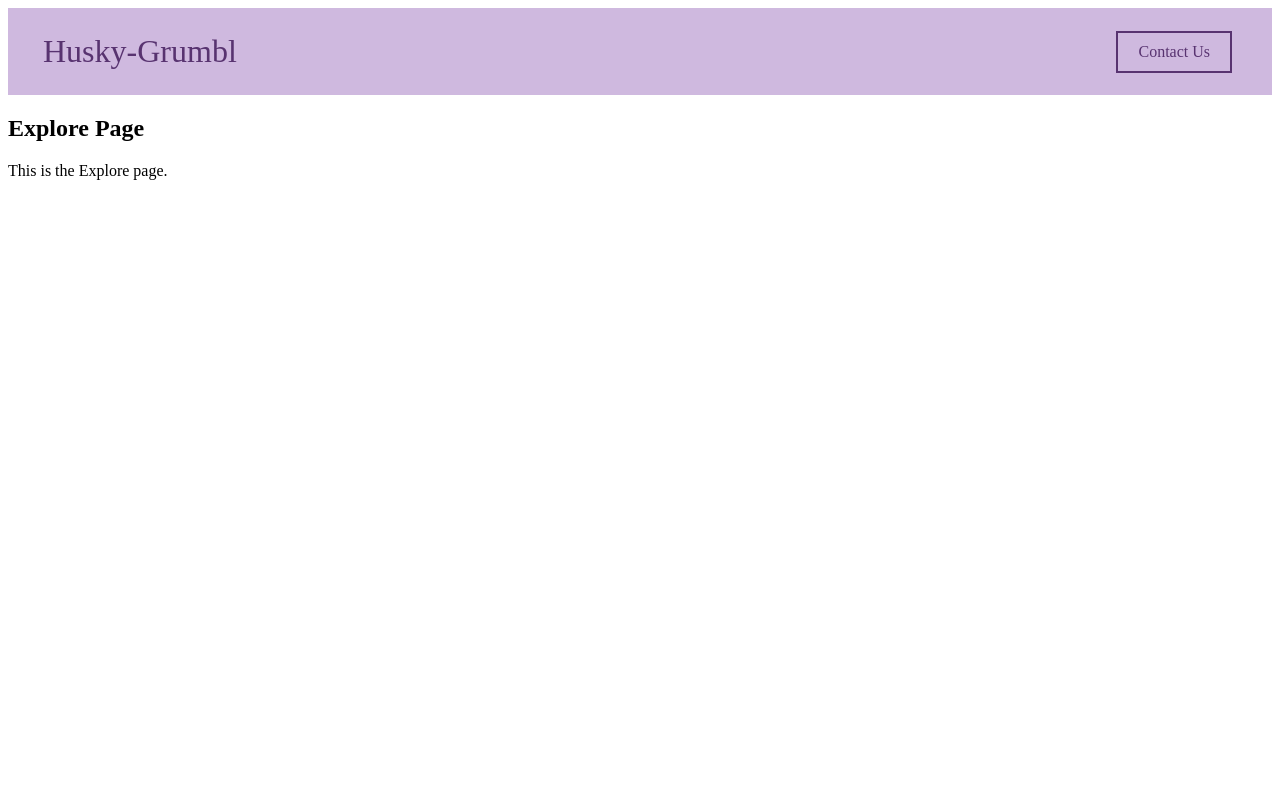
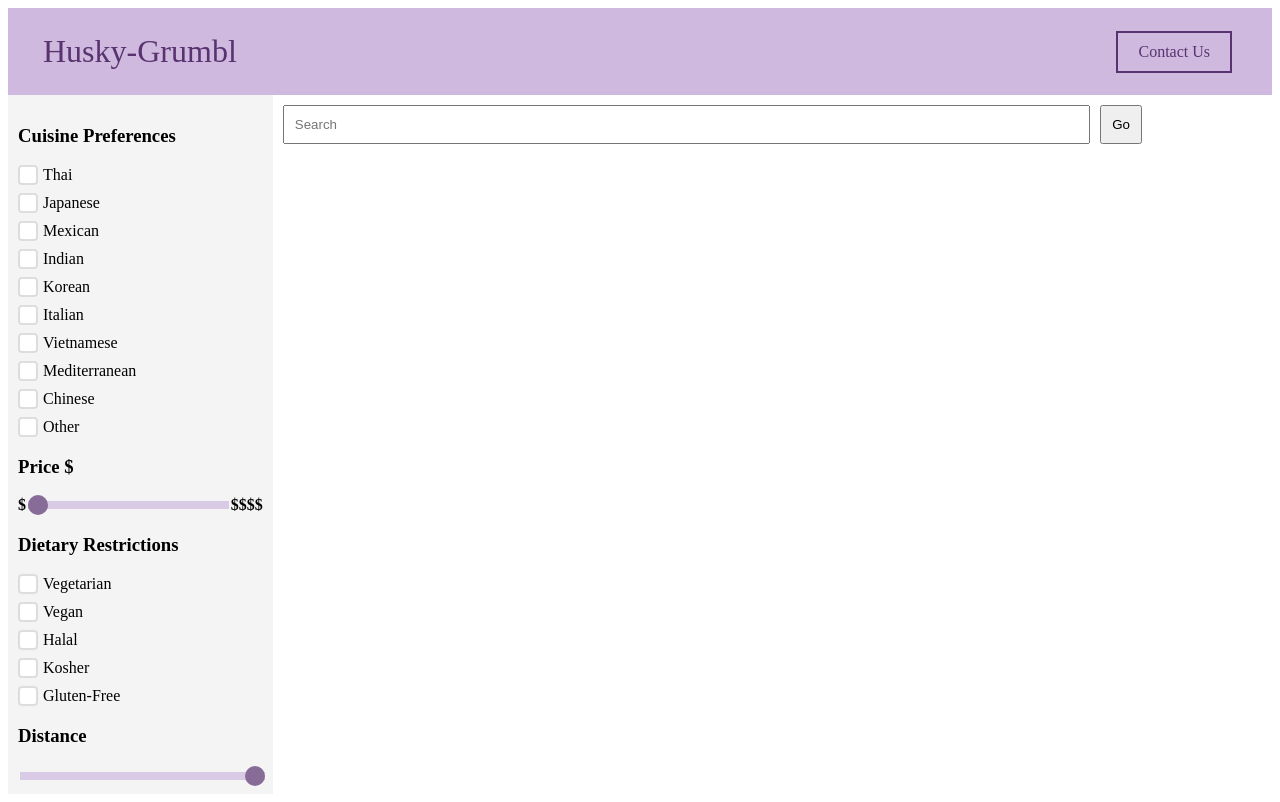
Before and after one commit to hcp-uw/Husky-Grumbl, a React (Create React App) app in the folder frontend/: page /explore-page in a window 1280 px wide. Built offline with nearby package versions, Linux system fonts and the light colour scheme.

Commit message:
Implemented design for explore page

```diff
--- /dev/null
+++ b/frontend/src/ExplorePage.css
@@ -0,0 +1,137 @@
+/* ExplorePage.css */
+
+.explore-page {
+    display: flex;
+    flex-direction: column;
+  }
+
+  .explore-content {
+    display: flex;
+    flex-direction: row;
+  }
+
+  .sidebar {
+    width: 20%;
+    padding: 10px;
+    background-color: #f4f4f4;
+  }
+
+  .sidebar h3 {
+    margin-top: 20px;
+  }
+
+  .sidebar ul {
+    list-style-type: none;
+    padding: 0;
+  }
+
+  .sidebar li {
+    margin-bottom: 10px;
+    display: flex;
+    align-items: center;
+  }
+
+  .checkbox {
+    display: none;
+  }
+
+  .checkbox + label {
+    position: relative;
+    padding-left: 25px;
+    cursor: pointer;
+  }
+
+  .checkbox + label:before {
+    content: "";
+    position: absolute;
+    left: 0;
+    top: 50%;
+    transform: translateY(-50%);
+    width: 16px;
+    height: 16px;
+    border: 2px solid #ddd;
+    border-radius: 4px;
+    background: #fff;
+  }
+
+  .checkbox:checked + label:before {
+    background: #583370; /* Change this to the desired color */
+    border-color: #583370; /* Change this to the desired color */
+  }
+
+  .checkbox:checked + label:after {
+    content: "";
+    position: absolute;
+    left: 4px;
+    top: 50%;
+    transform: translateY(-50%) rotate(45deg);
+    width: 6px;
+    height: 10px;
+    border: solid #fff;
+    border-width: 0 2px 2px 0;
+  }
+
+  .price-slider {
+    display: flex;
+    align-items: center;
+    justify-content: space-between;
+  }
+
+  .price-slider span {
+    font-weight: bold;
+  }
+
+  .sidebar input[type="range"] {
+    width: 100%;
+    -webkit-appearance: none;
+    appearance: none;
+    height: 8px;
+    background: #CFB9DF;
+    outline: none;
+    opacity: 0.7;
+    transition: opacity .2s;
+  }
+
+  .sidebar input[type="range"]:hover {
+    opacity: 1;
+  }
+
+  .sidebar input[type="range"]::-webkit-slider-thumb {
+    -webkit-appearance: none;
+    appearance: none;
+    width: 20px;
+    height: 20px;
+    border-radius: 50%;
+    background: #583370; /* Change this to the desired thumb color */
+    cursor: pointer;
+  }
+
+  .sidebar input[type="range"]::-moz-range-thumb {
+    width: 20px;
+    height: 20px;
+    border-radius: 50%;
+    background: #583370; /* Change this to the desired thumb color */
+    cursor: pointer;
+  }
+
+  .search-results {
+    width: 80%;
+    padding: 10px;
+  }
+
+  .search-bar-container {
+    display: flex;
+    align-items: center;
+    margin-bottom: 20px;
+  }
+
+  .search-bar {
+    width: 80%;
+    padding: 10px;
+  }
+
+  .go-button {
+    padding: 10px;
+    margin-left: 10px;
+    cursor: pointer;
+  }
--- a/frontend/src/ExplorePage.js
+++ b/frontend/src/ExplorePage.js
@@ -1,10 +1,115 @@
-import React from 'react';
+import React, { useState } from 'react';
+import './ExplorePage.css';
 
 const ExplorePage = () => {
+  const [priceLevel, setPriceLevel] = useState(1);
+
+  const handlePriceChange = (event) => {
+    setPriceLevel(event.target.value);
+  };
+
+  const getPriceSymbol = () => {
+    return '$'.repeat(priceLevel);
+  };
+
   return (
-    <div>
-      <h2>Explore Page</h2>
-      <p>This is the Explore page.</p>
+    <div className="explore-page">
+      <div className="explore-content">
+        <div className="sidebar">
+          <h3>Cuisine Preferences</h3>
+          <ul>
+            <li>
+              <input type="checkbox" id="thai" name="thai" className="checkbox" />
+              <label htmlFor="thai">Thai</label>
+            </li>
+            <li>
+              <input type="checkbox" id="japanese" name="japanese" className="checkbox" />
+              <label htmlFor="japanese">Japanese</label>
+            </li>
+            <li>
+              <input type="checkbox" id="mexican" name="mexican" className="checkbox" />
+              <label htmlFor="mexican">Mexican</label>
+            </li>
+            <li>
+              <input type="checkbox" id="indian" name="indian" className="checkbox" />
+              <label htmlFor="indian">Indian</label>
+            </li>
+            <li>
+              <input type="checkbox" id="korean" name="korean" className="checkbox" />
+              <label htmlFor="korean">Korean</label>
+            </li>
+            <li>
+              <input type="checkbox" id="italian" name="italian" className="checkbox" />
+              <label htmlFor="italian">Italian</label>
+            </li>
+            <li>
+              <input type="checkbox" id="vietnamese" name="vietnamese" className="checkbox" />
+              <label htmlFor="vietnamese">Vietnamese</label>
+            </li>
+            <li>
+              <input type="checkbox" id="mediterranean" name="mediterranean" className="checkbox" />
+              <label htmlFor="mediterranean">Mediterranean</label>
+            </li>
+            <li>
+              <input type="checkbox" id="chinese" name="chinese" className="checkbox" />
+              <label htmlFor="chinese">Chinese</label>
+            </li>
+            <li>
+              <input type="checkbox" id="other" name="other" className="checkbox" />
+              <label htmlFor="other">Other</label>
+            </li>
+          </ul>
+
+          <h3>Price {getPriceSymbol()}</h3>
+          <div className="price-slider">
+            <span>$</span>
+            <input
+              type="range"
+              min="1"
+              max="4"
+              step="1"
+              value={priceLevel}
+              onChange={handlePriceChange}
+            />
+            <span>$$$$</span>
+          </div>
+
+          <h3>Dietary Restrictions</h3>
+          <ul>
+            <li>
+              <input type="checkbox" id="vegetarian" name="vegetarian" className="checkbox" />
+              <label htmlFor="vegetarian">Vegetarian</label>
+            </li>
+            <li>
+              <input type="checkbox" id="vegan" name="vegan" className="checkbox" />
+              <label htmlFor="vegan">Vegan</label>
+            </li>
+            <li>
+              <input type="checkbox" id="halal" name="halal" className="checkbox" />
+              <label htmlFor="halal">Halal</label>
+            </li>
+            <li>
+              <input type="checkbox" id="kosher" name="kosher" className="checkbox" />
+              <label htmlFor="kosher">Kosher</label>
+            </li>
+            <li>
+              <input type="checkbox" id="glutenFree" name="glutenFree" className="checkbox" />
+              <label htmlFor="glutenFree">Gluten-Free</label>
+            </li>
+          </ul>
+
+          <h3>Distance</h3>
+          <input type="range" min="1" max="10" step="1" />
+        </div>
+
+        <div className="search-results">
+          <div className="search-bar-container">
+            <input type="text" placeholder="Search" className="search-bar" />
+            <button className="go-button">Go</button>
+          </div>
+          {/* Search results will be displayed here */}
+        </div>
+      </div>
     </div>
   );
 }
--- a/frontend/src/HomeHeader.css
+++ b/frontend/src/HomeHeader.css
@@ -16,16 +16,16 @@
     text-align: center;
 }
 
-.home-header::before {
-    content: ''; /* Required for pseudo-element */
-    position: absolute; /* Position the pseudo-element absolutely */
-    top: 0; /* Align the pseudo-element to the top of the parent */
-    left: 0; /* Align the pseudo-element to the left of the parent */
-    width: 100%; /* Cover the entire width of the parent */
-    height: 100%; /* Cover the entire height of the parent */
-    background-color: rgba(0, 0, 0, 0.5); /* Semi-transparent black color */
-    z-index: 0;
-}
+/*.home-header::before {*/
+    /* content: ''; Required for pseudo-element */
+    /* position: absolute; Position the pseudo-element absolutely */
+    /* top: 0; Align the pseudo-element to the top of the parent */
+    /* left: 0; Align the pseudo-element to the left of the parent */
+    /* width: 100%; Cover the entire width of the parent */
+    /* height: 100%; Cover the entire height of the parent */
+    /* background-color: rgba(0, 0, 0, 0.5); Semi-transparent black color */
+    /* z-index: 0; */
+/* } */
 
 .home-header-content {
     position: relative; /* Ensure content is positioned relative to the header */
@@ -50,5 +50,5 @@
 
   /* Hover effect for the Contact Us button */
   .explore-button:hover {
-    background-color: #C6ABD8;
+    background-color: #000000;
   }
--- a/frontend/src/HomePage.js
+++ b/frontend/src/HomePage.js
@@ -1,4 +1,5 @@
 import React from 'react';
+import { Link } from 'react-router-dom';
 import './HomePage.css';
 import HomeHeader from './HomeHeader';
 
```
